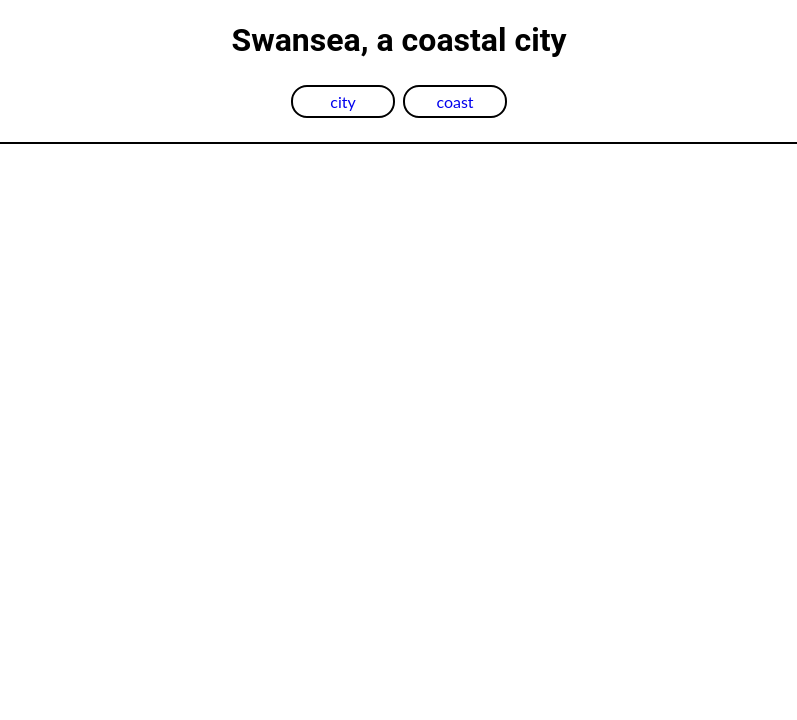
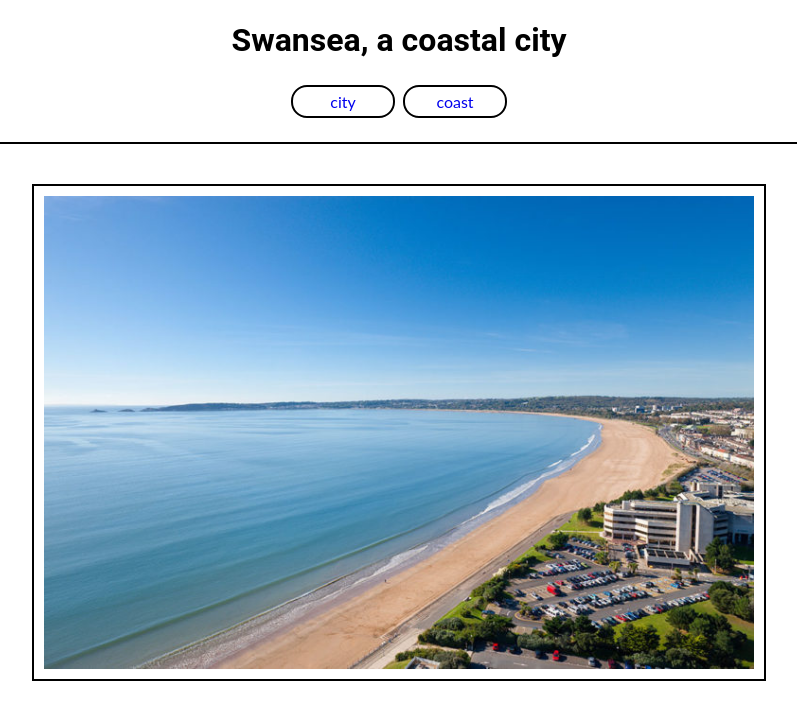
Before and after one commit to LordZeF/dublin-photos, a plain HTML site: page coast.html in a window 1280 px wide. Shown: the whole page, without its empty margins (241-1038 px from the left). Drawn offline with Linux system fonts and the light colour scheme.

Commit message:
Feat: add images to pages

```diff
--- a/coast.html
+++ b/coast.html
@@ -5,7 +5,7 @@
     <meta http-equiv="X-UA-Compatible" content="IE=edge" />
     <meta name="viewport" content="width=device-width, initial-scale=1.0" />
     <link rel="stylesheet" href="assets/css/style.css">
-    <title>Dublin</title>
+    <title>Swansea</title>
   </head>
   <body>
     <h1>Swansea, a coastal city</h1>
@@ -19,5 +19,9 @@
             </li>
         </ul>
     </nav>
+    <section>
+        <figure>
+            <img src="assets/images/swansea2.jpg" alt="An image of Swansea Bay">
+        </figure>
   </body>
 </html>
```
Also changed, not shown: index.html (+5 -0 lines), assets/images/swansea1.jpg (added), assets/images/swansea2.jpg (added).
